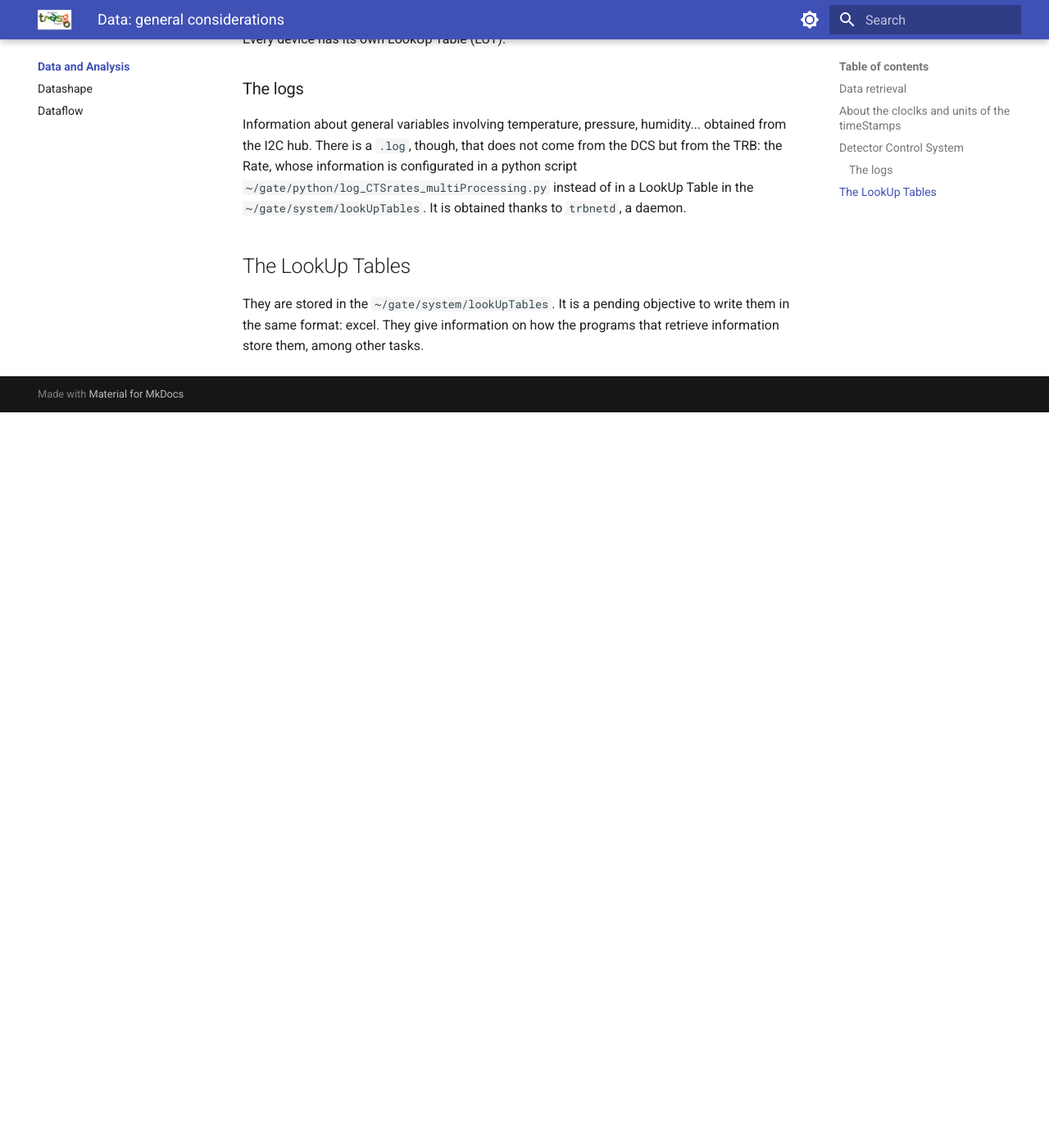
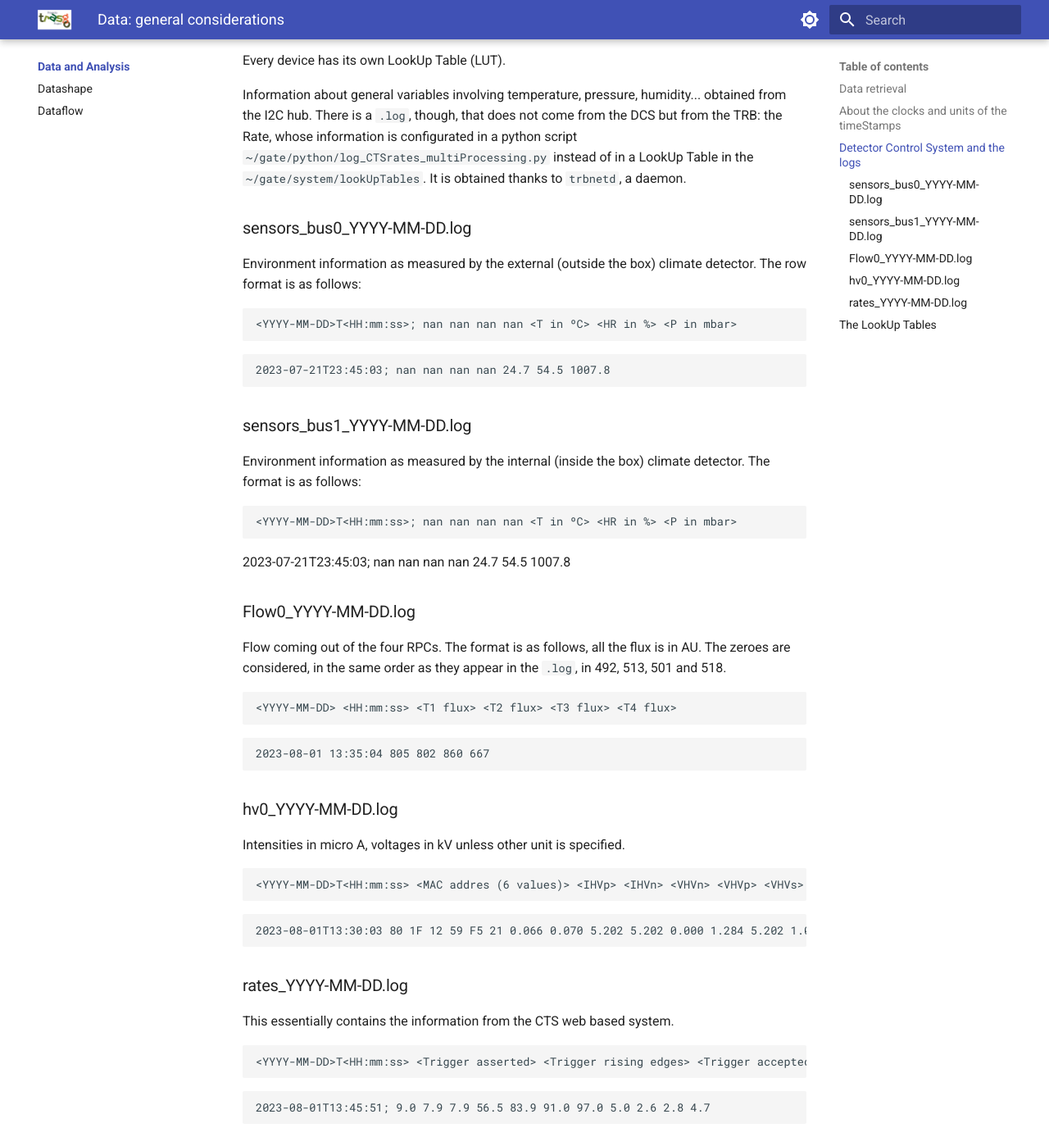
Before and after one commit to cayesoneira/miniTRASGO-documentation, an MkDocs documentation site: the page built from docs/data/index.md, in a window 1280 px wide and 1400 px high, scrolled down 1086 px. Shown: the whole window at 82% size. Built offline with MkDocs 1.6.1 and Material for MkDocs 9.7.7, drawn with Linux system fonts in a browser that asks for light colours; before the commit the page ends 1589 px from its top, so only the background shows below that; some of the changed text lies outside the part shown.

Commit message:
Update index.md

```diff
--- a/docs/data/index.md
+++ b/docs/data/index.md
@@ -11,18 +11,47 @@
 
     scp rpcuser@192.168.3.216:gate/system/devices/RCP01/data/dcData/data/2023-07-13-EffMap.mat ~/
 
-## About the cloclks and units of the timeStamps
+## About the clocks and units of the timeStamps
 Take into account that the internal clock of the mingo PC is set in UTC (Coordinated Universal Time).
 
-In MATLAB, the date format, for example 739077.6528125, represents a serial date number. MATLAB uses serial date numbers to represent dates as the number of days since January 0, 0000 (a fictitious date). To convert the serial date number to a readable date, you can use the `datestr` function in MATLAB.
+In MATLAB, the date format, for example 739077.6528125, represents a serial date number. MATLAB uses serial date numbers to represent dates as the number of days since January 0, 0000 (a fictitious date). To convert the serial date number to a readable date, you can use the `datestr` function in MATLAB. We can obtain a maximum precision of miliseconds with there data format, even though the actual value is known up to nanoseconds.
 
-## Detector Control System
+## Detector Control System and the logs
 The slow control is controlling the flow-meters, the environment meter (bus 0 for the outside information, laboratory conditions, and bus 1 for that inside the DAQ, inside the box) and the HV through an I2C Hub that is connected to the minGO PC. This Hub allows the communication with the computer, back and forth. Actually the programs that retrieve data from these devices are called from the `crontab` periodically, so its name and path can be seen there. The operation is quite similar to that of the TRB: the devices drop a data file that is read and stored as a `.log` text file in `home/rpcuser/logs`. A `.log` for that day is updated each time it is loaded; when the day passed that file is moved to the `done` directory where all the previous ones are stored.
 
 Every device has its own LookUp Table (LUT).
 
-### The logs
 Information about general variables involving temperature, pressure, humidity... obtained from the I2C hub. There is a `.log`, though, that does not come from the DCS but from the TRB: the Rate, whose information is configurated in a python script `~/gate/python/log_CTSrates_multiProcessing.py` instead of in a LookUp Table in the `~/gate/system/lookUpTables`. It is obtained thanks to `trbnetd`, a daemon.
 
+### sensors_bus0_YYYY-MM-DD.log
+Environment information as measured by the external (outside the box) climate detector. The row format is as follows:
+
+    <YYYY-MM-DD>T<HH:mm:ss>; nan nan nan nan <T in ºC> <HR in %> <P in mbar>
+<!-- tsk -->
+    2023-07-21T23:45:03; nan nan nan nan 24.7 54.5 1007.8
+### sensors_bus1_YYYY-MM-DD.log
+Environment information as measured by the internal (inside the box) climate detector. The format is as follows:
+
+    <YYYY-MM-DD>T<HH:mm:ss>; nan nan nan nan <T in ºC> <HR in %> <P in mbar>
+<!-- tsk -->
+    2023-07-21T23:45:03; nan nan nan nan 24.7 54.5 1007.8
+### Flow0_YYYY-MM-DD.log
+Flow coming out of the four RPCs. The format is as follows, all the flux is in AU. The zeroes are considered, in the same order as they appear in the `.log`, in 492, 513, 501 and 518.
+
+    <YYYY-MM-DD> <HH:mm:ss> <T1 flux> <T2 flux> <T3 flux> <T4 flux>
+<!-- tsk -->
+    2023-08-01 13:35:04 805 802 860 667
+### hv0_YYYY-MM-DD.log
+Intensities in micro A, voltages in kV unless other unit is specified.
+
+    <YYYY-MM-DD>T<HH:mm:ss> <MAC addres (6 values)> <IHVp> <IHVn> <VHVn> <VHVp> <VHVs> <Vpwr in V> <Vset> <Ilim> <Vset in DAC> <Ilim in DAC> <Some info about IO (6 values)>
+<!-- tsk -->
+    2023-08-01T13:30:03 80 1F 12 59 F5 21 0.066 0.070 5.202 5.202 0.000 1.284 5.202 1.006 5.200 1.000 1 1 0 0 1 1 1
+### rates_YYYY-MM-DD.log
+This essentially contains the information from the CTS web based system.
+
+    <YYYY-MM-DD>T<HH:mm:ss> <Trigger asserted> <Trigger rising edges> <Trigger accepted> <Trigger multiplexer (TM) 0> <TM 1> <TM 2> <TM 3> <Coincidence Module (CM) 0> <CM 1> <CM 2> <CM 3>
+<!-- tsk -->
+    2023-08-01T13:45:51; 9.0 7.9 7.9 56.5 83.9 91.0 97.0 5.0 2.6 2.8 4.7
 ## The LookUp Tables
 They are stored in the `~/gate/system/lookUpTables`. It is a pending objective to write them in the same format: excel. They give information on how the programs that retrieve information store them, among other tasks.
```
